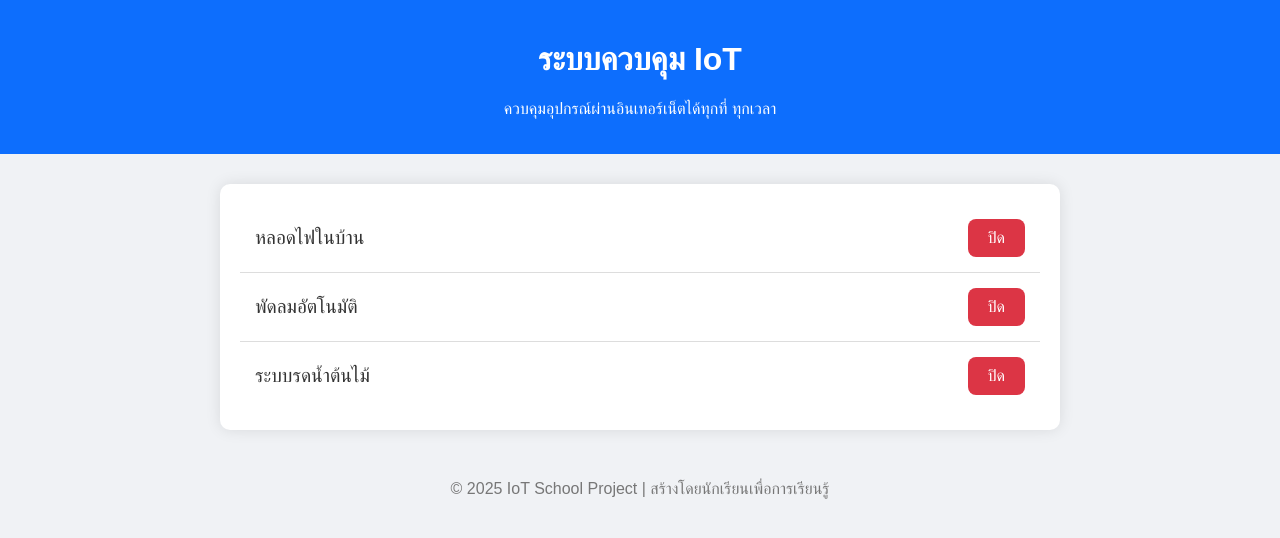
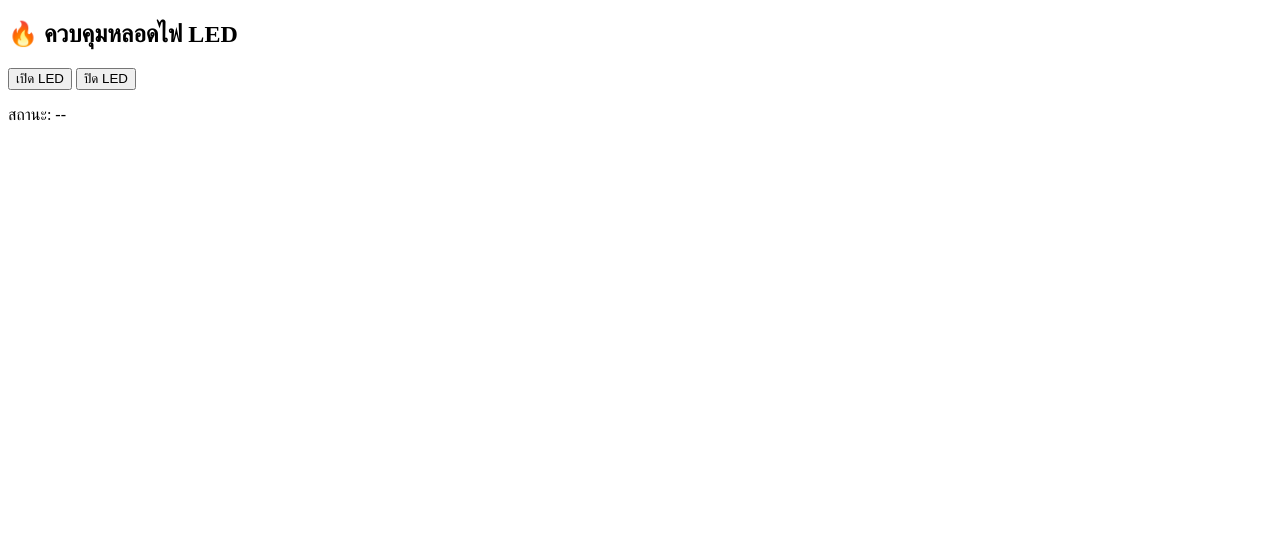
Before and after one commit to 673570160104-hub/iot-project, a plain HTML site: page index.html in a window 1280 px wide. Drawn offline with Linux system fonts and the light colour scheme; no server answers.

Commit message:
index.html

```diff
--- a/index.html
+++ b/index.html
@@ -1,121 +1,45 @@
 <!DOCTYPE html>
-<html lang="th">
+<html>
 <head>
   <meta charset="UTF-8">
-  <meta name="viewport" content="width=device-width, initial-scale=1">
-  <title>ระบบควบคุม IoT</title>
-  <style>
-    body {
-      font-family: 'Sarabun', sans-serif;
-      margin: 0;
-      background-color: #f0f2f5;
-      color: #333;
+  <title>ควบคุม LED ผ่าน Firebase</title>
+  <script src="https://www.gstatic.com/firebasejs/8.10.0/firebase-app.js"></script>
+  <script src="https://www.gstatic.com/firebasejs/8.10.0/firebase-database.js"></script>
+</head>
+<body>
+  <h2>🔥 ควบคุมหลอดไฟ LED</h2>
+  <button onclick="turnOn()">เปิด LED</button>
+  <button onclick="turnOff()">ปิด LED</button>
+  <p>สถานะ: <span id="ledStatus">--</span></p>
+
+  <script>
+    // ตั้งค่า Firebase
+    const firebaseConfig = {
+      apiKey: "AIzaSyCnxIBAHPu36Yc07s4Ffp5_N9IAgCT9kQM",
+      authDomain: "iotproject-521b3.firebaseapp.com",
+      databaseURL: "https://iotproject-521b3-default-rtdb.firebaseio.com",
+      projectId: "iotproject-521b3",
+      storageBucket: "iotproject-521b3.firebasestorage.app",
+      messagingSenderId: "948154155785",
+      appId: "1:948154155785:web:f9fffb76a6fc9d942d49d8"
+    };
+
+    // เริ่มต้น Firebase
+    firebase.initializeApp(firebaseConfig);
+    const db = firebase.database();
+
+    function turnOn() {
+      db.ref("led").set("on");
     }
 
-    header {
-      background-color: #0d6efd;
-      color: white;
-      padding: 20px;
-      text-align: center;
+    function turnOff() {
+      db.ref("led").set("off");
     }
 
-    .container {
-      max-width: 800px;
-      margin: 30px auto;
-      background-color: white;
-      padding: 20px;
-      border-radius: 10px;
-      box-shadow: 0 0 15px rgba(0,0,0,0.1);
-    }
-
-    .device {
-      display: flex;
-      justify-content: space-between;
-      align-items: center;
-      padding: 15px;
-      border-bottom: 1px solid #ddd;
-    }
-
-    .device:last-child {
-      border-bottom: none;
-    }
-
-    .device-name {
-      font-size: 1.2em;
-    }
-
-    .toggle-button {
-      padding: 10px 20px;
-      font-size: 1em;
-      border: none;
-      border-radius: 8px;
-      cursor: pointer;
-    }
-
-    .on {
-      background-color: #28a745;
-      color: white;
-    }
-
-    .off {
-      background-color: #dc3545;
-      color: white;
-    }
-
-    footer {
-      text-align: center;
-      padding: 20px;
-      color: #777;
-    }
-  </style>
-</head>
-<body>
-
-  <header>
-    <h1>ระบบควบคุม IoT</h1>
-    <p>ควบคุมอุปกรณ์ผ่านอินเทอร์เน็ตได้ทุกที่ ทุกเวลา</p>
-  </header>
-
-  <div class="container">
-    <div class="device">
-      <span class="device-name">หลอดไฟในบ้าน</span>
-      <button class="toggle-button off" onclick="toggleDevice(this, 'led')">ปิด</button>
-    </div>
-    <div class="device">
-      <span class="device-name">พัดลมอัตโนมัติ</span>
-      <button class="toggle-button off" onclick="toggleDevice(this, 'fan')">ปิด</button>
-    </div>
-    <div class="device">
-      <span class="device-name">ระบบรดน้ำต้นไม้</span>
-      <button class="toggle-button off" onclick="toggleDevice(this, 'water')">ปิด</button>
-    </div>
-  </div>
-
-  <footer>
-    &copy; 2025 IoT School Project | สร้างโดยนักเรียนเพื่อการเรียนรู้
-  </footer>
-
-  <script>
-    function toggleDevice(button, deviceId) {
-      const isOn = button.classList.contains('on');
-
-      // Toggle UI
-      if (isOn) {
-        button.classList.remove('on');
-        button.classList.add('off');
-        button.textContent = 'ปิด';
-      } else {
-        button.classList.remove('off');
-        button.classList.add('on');
-        button.textContent = 'เปิด';
-      }
-
-      // ส่งคำสั่งควบคุมไปยังอุปกรณ์ (สมมุติ)
-      fetch(`/iot/control?device=${deviceId}&state=${isOn ? 'off' : 'on'}`)
-        .then(response => console.log('ส่งคำสั่งเรียบร้อย'))
-        .catch(error => console.error('เกิดข้อผิดพลาด:', error));
-    }
+    // อัปเดตสถานะแบบ real-time
+    db.ref("led").on("value", (snapshot) => {
+      document.getElementById("ledStatus").innerText = snapshot.val();
+    });
   </script>
-
 </body>
 </html>
```
